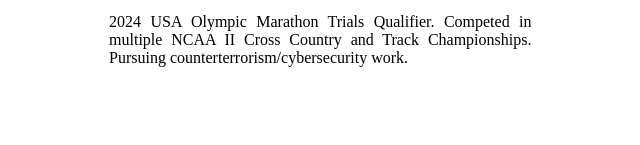
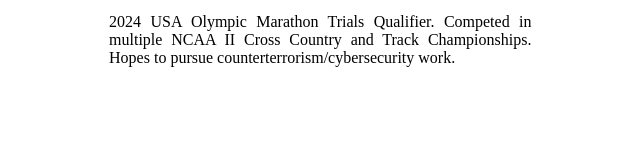
Before and after one commit to cospeliterunco/CSERC, a plain HTML site: page html/profiles/mgraham.html in a window 1280 px wide. Shown: the part 655-800 px from the top of the page, 36-676 px from the left. Drawn offline with Linux system fonts and the light colour scheme.

Commit message:
mgraham update again

```diff
--- a/html/profiles/mgraham.html
+++ b/html/profiles/mgraham.html
@@ -33,7 +33,7 @@
 				<br> Half-Marathon - 1:05:58
 				<br> Marathon - 2:17:31
 				</p>
-				<p> 2024 USA Olympic Marathon Trials Qualifier. Competed in multiple NCAA II Cross Country and Track Championships. Pursuing counterterrorism/cybersecurity work.  </p>
+				<p> 2024 USA Olympic Marathon Trials Qualifier. Competed in multiple NCAA II Cross Country and Track Championships. Hopes to pursue counterterrorism/cybersecurity work.  </p>
 			</div>
 			<div class="personal">
 				<img class="athlete-image" src="../../img/athletes/mgraham.png" alt="lgreitzer">
```
